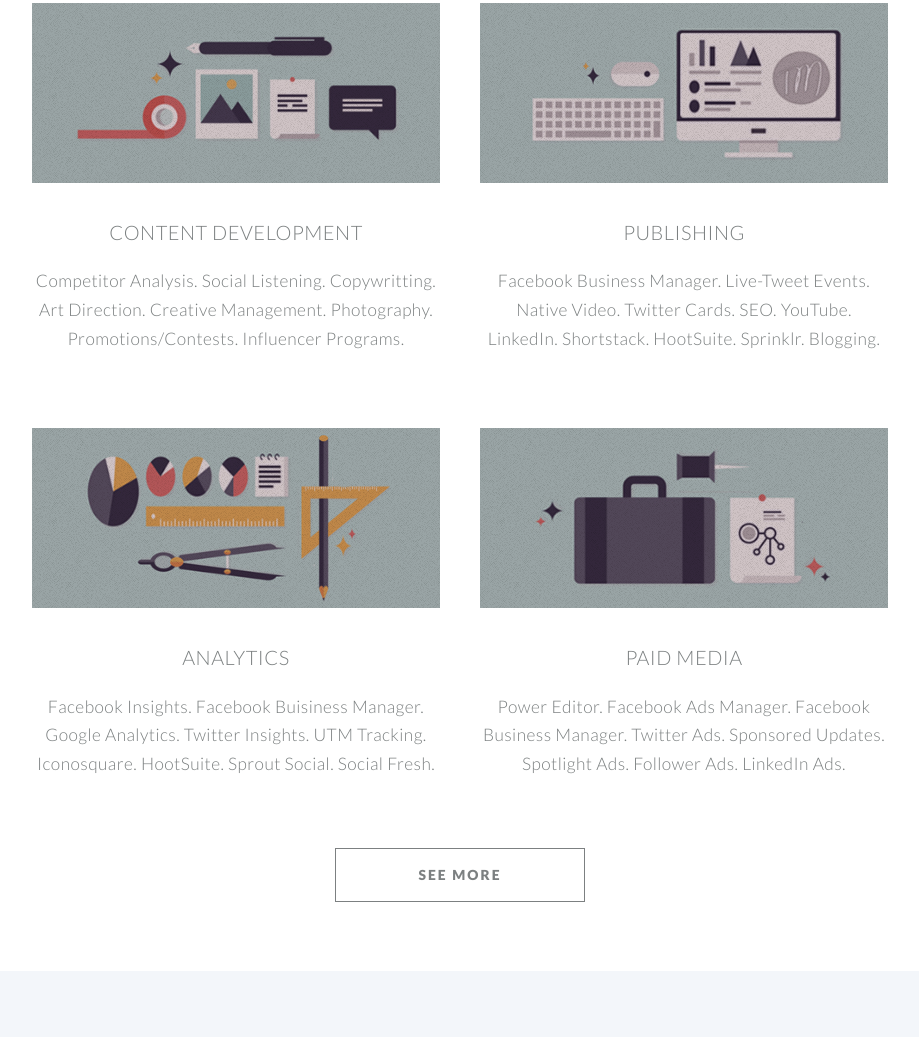
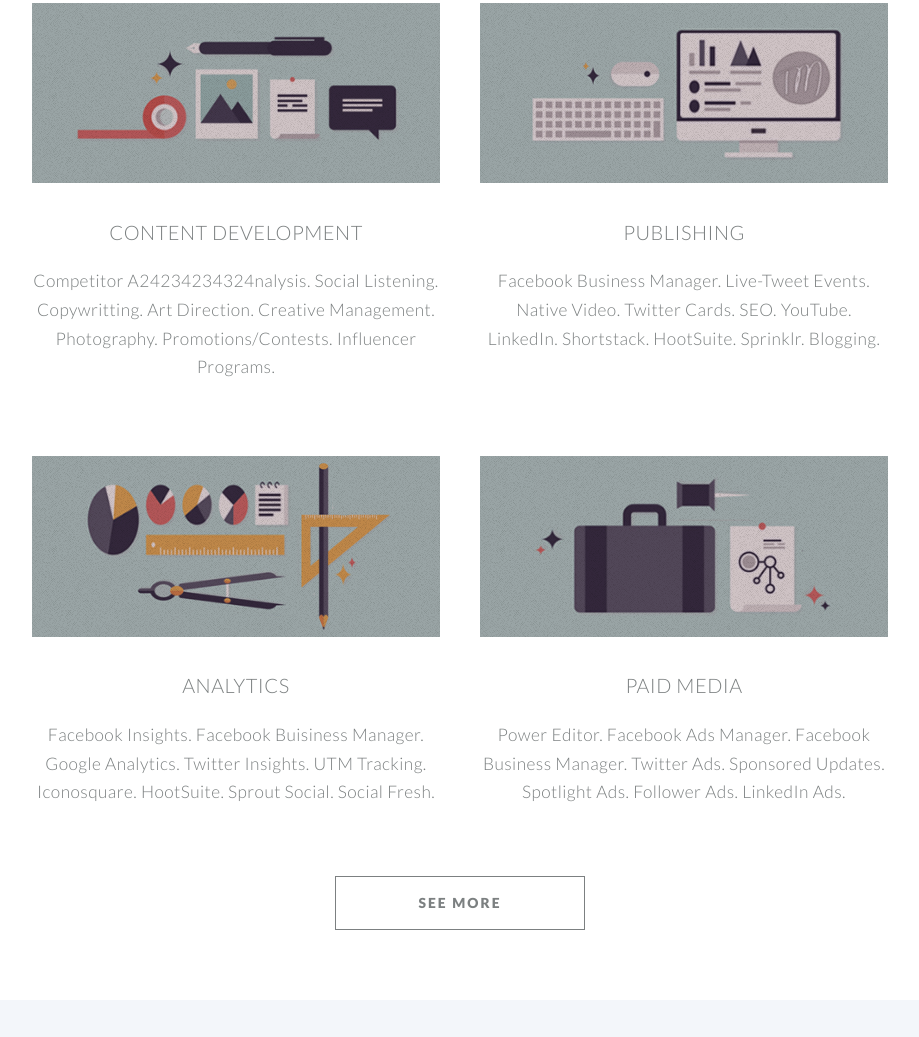
Before and after one commit to tiffanymondesir/tiffanymondesir.github.io, a plain HTML site: page index.html in a window 1280 px wide. Shown: the part 2220-3257 px from the top of the page, without its empty margins (180-1099 px from the left). Drawn offline with Linux system fonts and the light colour scheme.

Commit message:
Minor copy change

```diff
--- a/index.html
+++ b/index.html
@@ -189,7 +189,7 @@
 									<header>
 										<h3>Content Development</h3>
 									</header>
-									<p>Competitor Analysis. Social Listening. Copywritting. Art Direction. Creative Management. Photography.  Promotions/Contests. Influencer Programs.
+									<p>Competitor A24234234324nalysis. Social Listening. Copywritting. Art Direction. Creative Management. Photography.  Promotions/Contests. Influencer Programs.
 									</p>
 								</section>
 
```
